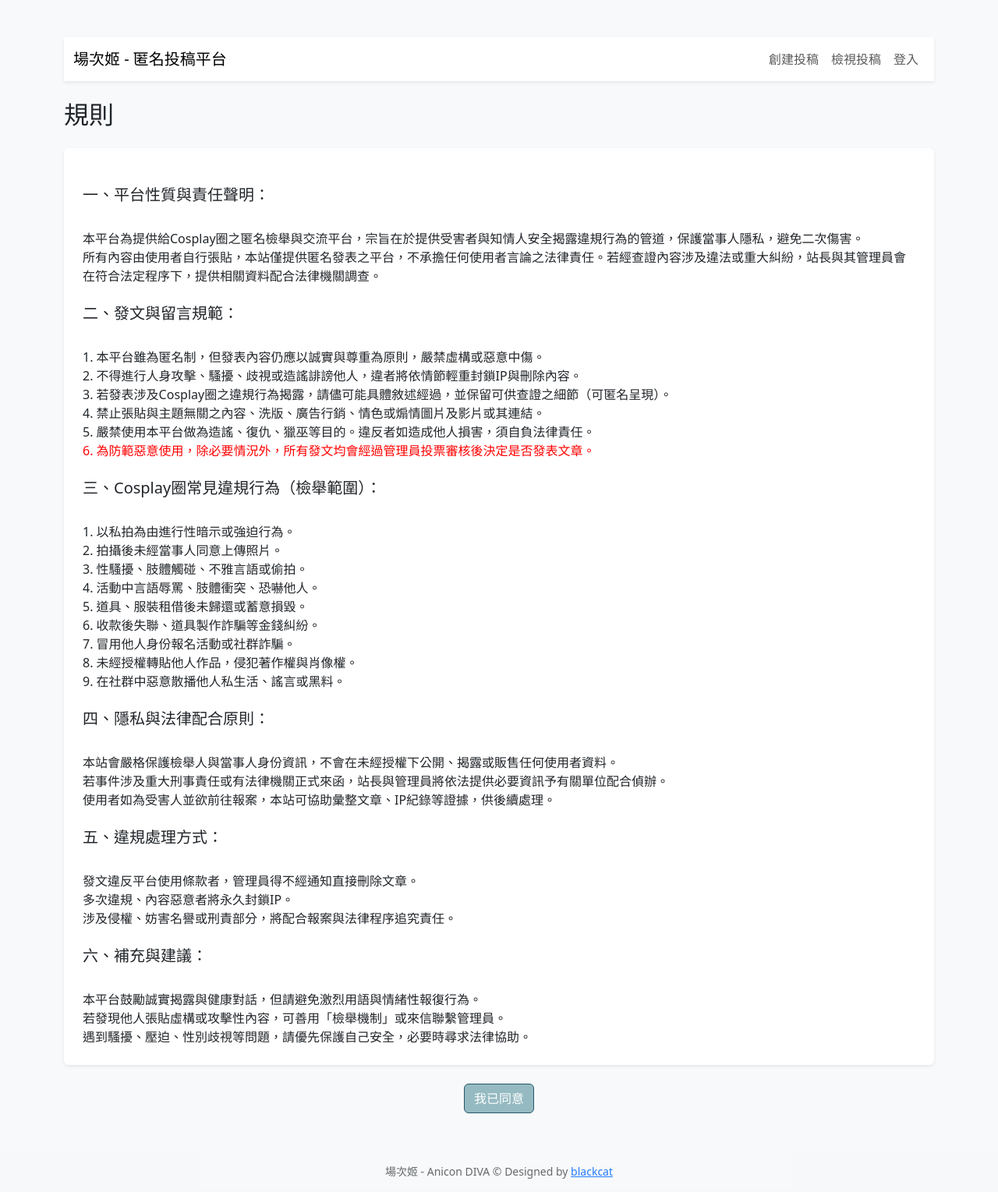
After one commit to minexo79/AniconDiva, a Flask app: page /rules in a window 1280 px wide. The commit adds this page. Shown: the whole page at 78% size. Run offline with Flask 3, Linux system fonts and the light colour scheme; parts of the project's set-up code (start-up, migrations or seed data) failed here and were passed over.

Commit message:
change website name to anicondiva, add rules

```diff
--- a/source/post.py
+++ b/source/post.py
@@ -6,6 +6,7 @@ import source.utils
 
 # 2025.6.26 Blackcat: Use HTTP_X_FORWARDED_FOR To get real IP address if use proxy
 post_bp = Blueprint('post', __name__)
+
 @post_bp.route('/view_post', methods=['GET', 'POST'])
 def view_post():
     post_id = request.args.get('id', '').strip()
@@ -24,6 +25,12 @@ def view_post():
         for row in rows
     ]
     return render_template('view_post.html', posts=posts, query=query)
+
+
+@post_bp.route('/rules', methods=['GET'])
+def rules():
+    # 顯示規則頁面
+    return render_template('rules.html')
 
 @post_bp.route('/create_post', methods=['GET', 'POST'])
 def create_post():
--- a/templates/create_post.html
+++ b/templates/create_post.html
@@ -2,7 +2,7 @@
 <html lang="zh-Hant">
     <head>
         {% include 'header.html' %}
-        <title>場次姬 Cosplay Diva Black</title>
+        <title>場次姬 Anicon DIVA</title>
     </head>
     <body class="bg-light">
         <!-- nav bar -->
--- a/templates/footer.html
+++ b/templates/footer.html
@@ -1,3 +1,3 @@
 <footer class="bg-body-tertiary text-center text-muted py-3 mt-auto small" style="opacity:0.9;">
-    場次姬 - Cosplay Diva &copy; Designed by <a href="https://github.com/minexo79"/>blackcat</a>
+    場次姬 - Anicon DIVA &copy; Designed by <a href="https://github.com/minexo79"/>blackcat</a>
 </footer>
--- a/templates/index.html
+++ b/templates/index.html
@@ -2,7 +2,7 @@
 <html lang="zh-Hant">
     <head>
         {% include 'header.html' %}
-        <title>場次姬 Cosplay Diva Black</title>
+        <title>場次姬 Anicon DIVA</title>
     </head>
     <body class="bg-light">
         <!-- nav bar -->
@@ -14,7 +14,7 @@
                         <div class="card-body">
                             <h5 class="card-title">創建投稿</h5>
                             <p class="card-text">立即匿名發表你的投稿！</p>
-                            <a href="{{ url_for('post.create_post') }}" class="btn btn-primary">前往創建</a>
+                            <a href="{{ url_for('post.rules') }}" class="btn btn-primary">前往創建</a>
                         </div>
                     </div>
                 </div>
--- a/templates/login.html
+++ b/templates/login.html
@@ -2,7 +2,7 @@
 <html lang="zh-Hant">
     <head>
         {% include 'header.html' %}
-        <title>場次姬 Cosplay Diva Black</title>
+        <title>場次姬 Anicon DIVA</title>
     </head>
     <body class="bg-light">
         <div class="container py-5">
--- a/templates/navbar.html
+++ b/templates/navbar.html
@@ -9,7 +9,7 @@
         <div class="collapse navbar-collapse" id="navbarNav">
             <ul class="navbar-nav ms-auto">
                 <li class="nav-item">
-                    <a class="nav-link" href="{{ url_for('post.create_post') }}">創建投稿</a>
+                    <a class="nav-link" href="{{ url_for('post.rules') }}">創建投稿</a>
                 </li>
                 <li class="nav-item">
                     <a class="nav-link" href="{{ url_for('post.view_post') }}">檢視投稿</a>
--- /dev/null
+++ b/templates/rules.html
@@ -0,0 +1,54 @@
+<!DOCTYPE html>
+<html lang="zh-Hant">
+    <head>
+        {% include 'header.html' %}
+        <title>場次姬 Anicon DIVA</title>
+    </head>
+    <body class="bg-light">
+        <!-- nav bar -->
+        <div class="container py-5">
+            {% include 'navbar.html' %}
+            <h2 class="mb-4">規則</h2>
+            <div class="rules-content bg-white p-4 rounded shadow-sm mb-4" style="white-space: pre-line;">
+                <h5>一、平台性質與責任聲明：</h5>
+                <a>本平台為提供給Cosplay圈之匿名檢舉與交流平台，宗旨在於提供受害者與知情人安全揭露違規行為的管道，保護當事人隱私，避免二次傷害。</a>
+                <a>所有內容由使用者自行張貼，本站僅提供匿名發表之平台，不承擔任何使用者言論之法律責任。若經查證內容涉及違法或重大糾紛，站長與其管理員會在符合法定程序下，提供相關資料配合法律機關調查。</a>
+                <h5 class="mt-4">二、發文與留言規範：</h5>
+                <a>1. 本平台雖為匿名制，但發表內容仍應以誠實與尊重為原則，嚴禁虛構或惡意中傷。</a>
+                <a>2. 不得進行人身攻擊、騷擾、歧視或造謠誹謗他人，違者將依情節輕重封鎖IP與刪除內容。</a>
+                <a>3. 若發表涉及Cosplay圈之違規行為揭露，請儘可能具體敘述經過，並保留可供查證之細節（可匿名呈現）。</a>
+                <a>4. 禁止張貼與主題無關之內容、洗版、廣告行銷、情色或煽情圖片及影片或其連結。</a>
+                <a>5. 嚴禁使用本平台做為造謠、復仇、獵巫等目的。違反者如造成他人損害，須自負法律責任。</a>
+                <a style="color: red;">6. 為防範惡意使用，除必要情況外，所有發文均會經過管理員投票審核後決定是否發表文章。</a> <!-- 這條要使用紅色標註 -->
+                <h5 class="mt-4">三、Cosplay圈常見違規行為（檢舉範圍）：</h5>
+                <a>1. 以私拍為由進行性暗示或強迫行為。</a>
+                <a>2. 拍攝後未經當事人同意上傳照片。</a>
+                <a>3. 性騷擾、肢體觸碰、不雅言語或偷拍。</a>
+                <a>4. 活動中言語辱罵、肢體衝突、恐嚇他人。</a>
+                <a>5. 道具、服裝租借後未歸還或蓄意損毀。</a>
+                <a>6. 收款後失聯、道具製作詐騙等金錢糾紛。</a>
+                <a>7. 冒用他人身份報名活動或社群詐騙。</a>
+                <a>8. 未經授權轉貼他人作品，侵犯著作權與肖像權。</a>
+                <a>9. 在社群中惡意散播他人私生活、謠言或黑料。</a>
+                <h5 class="mt-4">四、隱私與法律配合原則：</h5>
+                <a>本站會嚴格保護檢舉人與當事人身份資訊，不會在未經授權下公開、揭露或販售任何使用者資料。</a>
+                <a>若事件涉及重大刑事責任或有法律機關正式來函，站長與管理員將依法提供必要資訊予有關單位配合偵辦。</a>
+                <a>使用者如為受害人並欲前往報案，本站可協助彙整文章、IP紀錄等證據，供後續處理。</a>
+                <h5 class="mt-4">五、違規處理方式：</h5>
+                <a>發文違反平台使用條款者，管理員得不經通知直接刪除文章。</a>
+                <a>多次違規、內容惡意者將永久封鎖IP。</a>
+                <a>涉及侵權、妨害名譽或刑責部分，將配合報案與法律程序追究責任。</a>
+                <h5 class="mt-4">六、補充與建議：</h5>
+                <a>本平台鼓勵誠實揭露與健康對話，但請避免激烈用語與情緒性報復行為。</a>
+                <a>若發現他人張貼虛構或攻擊性內容，可善用「檢舉機制」或來信聯繫管理員。</a>
+                <a>遇到騷擾、壓迫、性別歧視等問題，請優先保護自己安全，必要時尋求法律協助。</a>
+            </div>
+            <div class="text-center mt-4">
+                <a class="btn btn-primary" href="{{ url_for('post.create_post') }}">我已同意</a>
+            </div>
+        </div>
+        <!-- Footer -->
+        {% include 'footer.html' %}
+    </body>
+    <script src="https://cdn.jsdelivr.net/npm/bootstrap@5.3.2/dist/js/bootstrap.bundle.min.js"></script>
+</html>
--- a/templates/view_post.html
+++ b/templates/view_post.html
@@ -2,7 +2,7 @@
 <html lang="zh-Hant">
     <head>
         {% include 'header.html' %}
-        <title>場次姬 Cosplay Diva Black</title>
+        <title>場次姬 Anicon DIVA</title>
     </head>
     <body class="bg-light">
         <!-- nav bar -->
```
Also changed, not shown: README.md, 1 other file.
